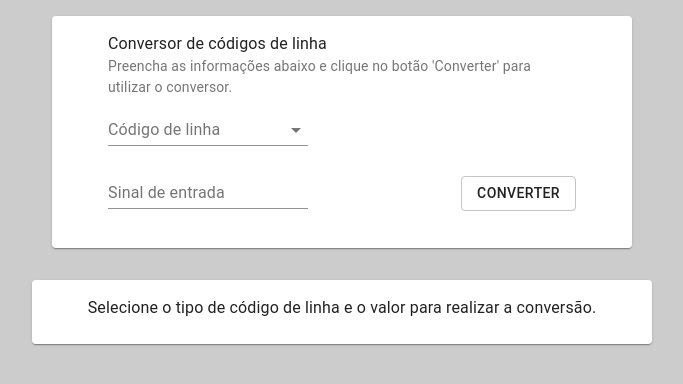
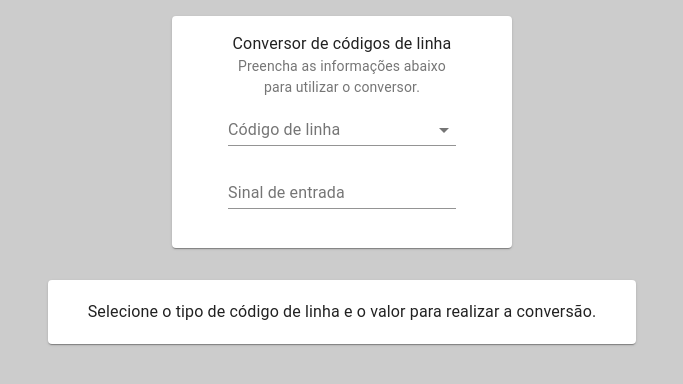
Before and after one commit to gabriel-caetano/line-code, a React (Create React App) app: page / in a window 1280 px wide. Shown: the top 384 px of the page, without its empty margins (298-981 px from the left). Built offline with nearby package versions, Linux system fonts and the light colour scheme.

Commit message:
fix: layout adjust

```diff
--- a/src/App.js
+++ b/src/App.js
@@ -2,8 +2,7 @@ import { useState } from 'react';
 import { Container } from '@material-ui/core';
 import Input from './components/Input';
 import Output from './components/Output';
-import conversor from './utils/conversor';
-
+import converter, { convertions } from './utils/converter';
 const AppStyle = {
   backgroundColor: '#CCC',
   maxWidth: '100vw',
@@ -11,15 +10,6 @@ const AppStyle = {
   display: 'flex',
   flexDirection: 'column',
 };
-
-const lineCodeTypes = Object.freeze([
-  'NRZ-L',
-  'NRZ-I',
-  'AMI',
-  'Pseudoternário',
-  'Manchester',
-  'Manchester Diferencial',
-]);
 
 function App() {
   const [encodedData, setEncodedData] = useState({
@@ -29,13 +19,13 @@ function App() {
     typeName: null,
   });
 
-  const updateData = (data) => {
-    const newData = conversor(data, lineCodeTypes);
+  const updateData = async (data) => {
+    const newData = await converter(data);
     setEncodedData(newData);
   };
   return (
     <Container style={AppStyle}>
-      <Input submit={updateData} options={lineCodeTypes} />
+      <Input submit={updateData} options={Object.keys(convertions)} />
       <Output data={encodedData} />
     </Container>
   );
--- a/src/components/Input/index.jsx
+++ b/src/components/Input/index.jsx
@@ -1,5 +1,5 @@
 // import './index.css'
-import { Container, TextField, Select, Button, Card, MenuItem, InputLabel, FormControl, CardContent, Typography, List, ListItem } from '@material-ui/core'
+import { Container, TextField, Select, Card, MenuItem, InputLabel, FormControl, CardContent, Typography } from '@material-ui/core'
 import { useState } from 'react'
 
 const ContainerStyle = {
@@ -9,35 +9,17 @@ const ContainerStyle = {
 }
 
 const CardStyle = {
-  width: '500px',
-  padding: '0 40px 0'
+  width: '260px',
+  padding: '0 40px 0',
+  textAlign: 'center'
 }
 
 const InputStyle = {
   marginBottom: '15px',
-  maxWidth: '200px',
+  maxWidth: '100%',
   minWidth: '80px',
   width: '100%',
   verticalAlign: 'text-bottom'
-}
-
-const ButtonStyle = {
-  height: '35px',
-}
-
-const ListStyle = {
-  padding: 0,
-  display: 'flex',
-  flexDirection: 'row',
-  justifyContent: 'space-between',
-  flexWrap: 'wrap',
-  alignItems: 'baseline'
-}
-
-const ListItemStyle = {
-  width: 'fit-content',
-  margin: 0,
-  padding: 0
 }
 
 function Input({submit, options}) {
@@ -50,6 +32,7 @@ function Input({submit, options}) {
     const fail = nonBinary.test(e.target.value)
     const clean = e.target.value.match(binary)
     if (!fail)
+      submit({data: clean[0], type})
       setData(clean[0])
   }
   return (
@@ -60,7 +43,7 @@ function Input({submit, options}) {
             Conversor de códigos de linha
           </Typography>
           <Typography style={{ fontSize: 14 }} color="textSecondary">
-            Preencha as informações abaixo e clique no botão 'Converter' para utilizar o conversor.
+            Preencha as informações abaixo para utilizar o conversor.
           </Typography>
 
           <FormControl style={{ margin: 0, width: '100%'}}>
@@ -86,16 +69,7 @@ function Input({submit, options}) {
                 ))
               }
             </Select>
-            <List style={ListStyle}>
-              <ListItem style={ListItemStyle}>
             <TextField value={data} onChange={handleBinaryInput} style={InputStyle} label="Sinal de entrada" />
-              </ListItem>
-              <ListItem style={ListItemStyle}>
-                <Button style={ButtonStyle} variant='outlined' onClick={() => submit({data, type})}>
-                  Converter
-                </Button>
-              </ListItem>
-            </List>
           </FormControl>
         </CardContent>
       </Card>
--- a/src/components/Output/index.jsx
+++ b/src/components/Output/index.jsx
@@ -1,6 +1,5 @@
 import { Container, Card, CardContent, Typography } from '@material-ui/core'
 import Graph from '../Graph'
-
 
 const ContainerStyle = {
   maxWidt: '100%',
@@ -10,35 +9,27 @@ const ContainerStyle = {
 }
 
 const CardStyle = {
-  padding: '0 40px'
+  padding: '20px 40px',
 }
 
 
-
-
 function Output({data}) {
-  console.log(data);
   return (
     <Container style={ContainerStyle}>
       <Card style={CardStyle}>
-        <CardContent >
-          {/* <Typography style={{ textAlign: 'center' }}>
-            Conversão direta dos bits
-          </Typography>
-          <Graph input={data.originalValue} points={data.originalPoints} /> */}
           {data.typeName && (
             <>
               <Typography style={{ textAlign: 'center' }}>
-                Código de linha tipo {data.typeName}
+                {data.typeName}
               </Typography>
               <Graph input={data.originalValue} points={data.convertedPoints} />
-            </>)}
-            {!data.typeName && (
-              <Typography style={{ textAlign: 'center' }}>
+            </>
+          )}
+          {!data.typeName && (
+            <Typography style={{ textAlign: 'center' }}>
               Selecione o tipo de código de linha e o valor para realizar a conversão.
             </Typography>
-            )}
-        </CardContent>
+          )}
       </Card>
     </Container>
   )
--- a/src/utils/conversor.js
+++ b/src/utils/converter.js
@@ -5,7 +5,7 @@ import pseudoternary from './pseudoternary';
 import manchester from './manchester';
 import diferentialManchester from './diferentialManchester';
 
-const convert = {
+export const convertions = {
   'NRZ-L': nrz_l,
   'NRZ-I': nrz_i,
   'AMI': ami,
@@ -14,9 +14,9 @@ const convert = {
   'Manchester Diferencial': diferentialManchester,
 };
 
-export default function conversor(data, types) {
-  const arr = data.data.split('');
-  if (!convert[data.type]) {
+export default function conversor(data) {
+  console.log(Object.keys(convertions));
+  if (!convertions[data.type] || data.data === '') {
     return {
       originalValue: data.data,
       originalPoints: [],
@@ -24,15 +24,9 @@ export default function conversor(data, types) {
       typeName: null,
     };
   }
-  const convertedPoints = convert[data.type](data.data);
-  const newArr = arr.map((sign, idx) => [
-    { x: idx, y: Number(sign) },
-    { x: idx + 1, y: Number(sign) },
-  ]);
-  const originalPoints = newArr.flat();
+  const convertedPoints = convertions[data.type](data.data);
   const newData = {
     originalValue: data.data,
-    originalPoints,
     convertedPoints,
     typeName: data.type,
   };
```
Lines whose indentation alone changed are shown as unchanged.
